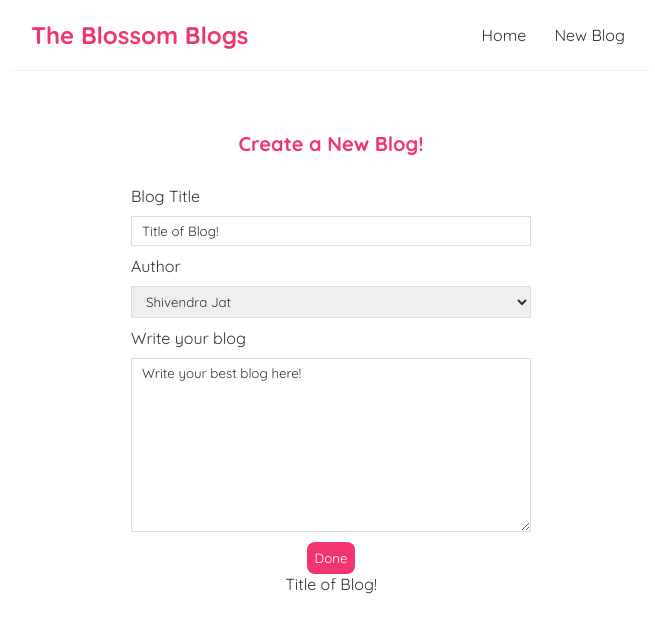
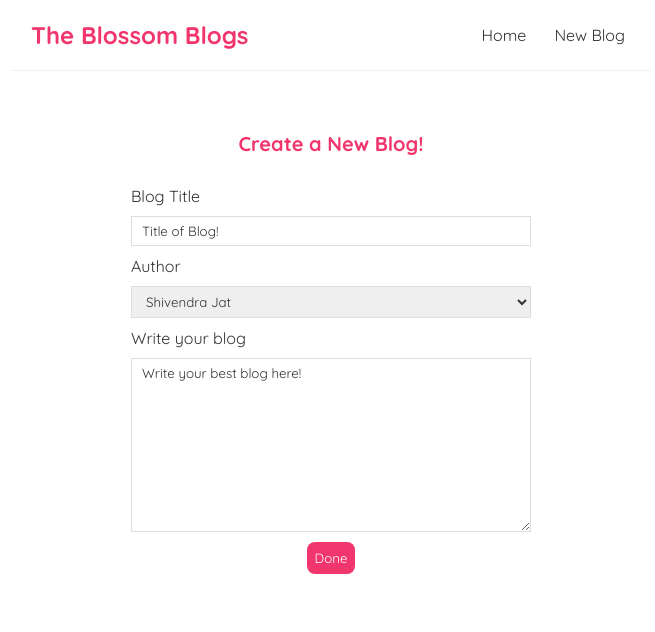
Before and after one commit to shivendra8004/HelloReact, a React (Create React App) app: page /create in a window 1280 px wide. Shown: the top 632 px of the page, without its empty margins (309-964 px from the left). Built offline with nearby package versions, Linux system fonts and the light colour scheme.

Commit message:
Testing done

```diff
--- a/src/components/Create.js
+++ b/src/components/Create.js
@@ -34,7 +34,6 @@ const Create = () => {
           }}
         ></textarea>
         <button type="submit"> Done</button>
-        <p>{title}</p>
       </form>
     </div>
   );
```
